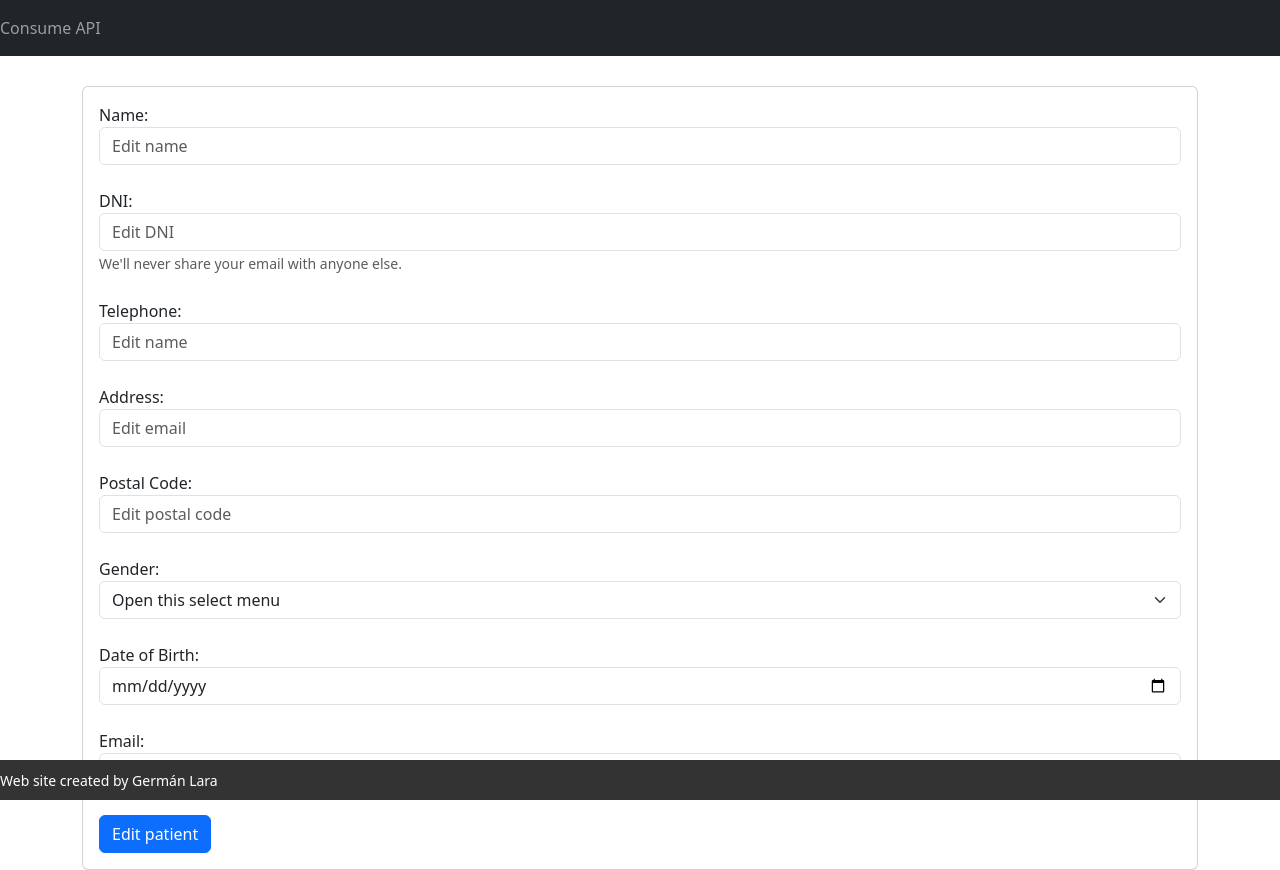
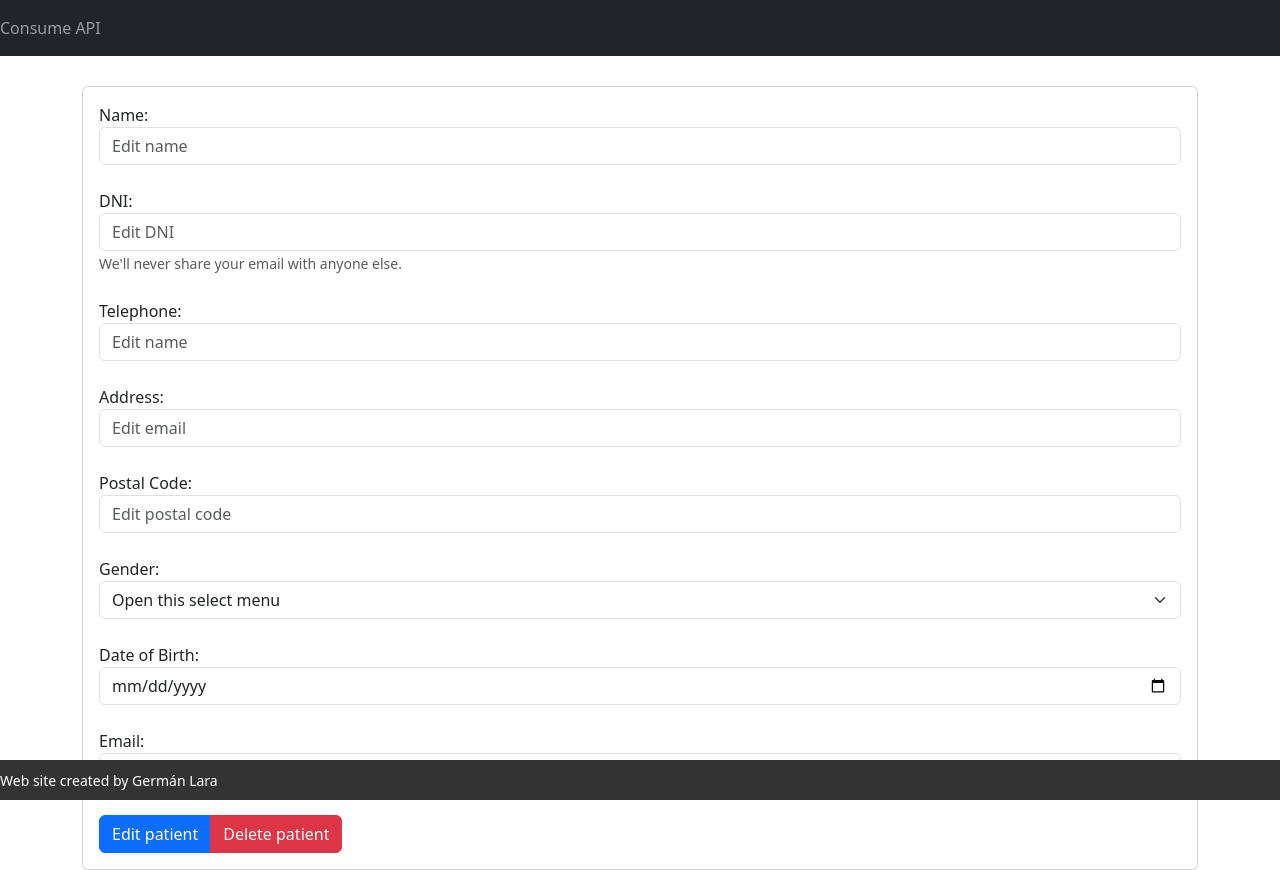
Before and after one commit to German24072000/App_patients, an Angular app: page /edit-patient/1 in a window 1280 px wide. Built offline with nearby package versions, Linux system fonts and the light colour scheme; no server answers.

Commit message:
feat add functionality to delete patient and change method to update

```diff
--- a/src/app/services/api/api.service.ts
+++ b/src/app/services/api/api.service.ts
@@ -40,6 +40,18 @@ export class ApiService {
 
    updatePatient(patient:PatientI) {
     let direction = this.url + "update-patient";
-    return this.http.post<PatientI>(direction, patient);
+    return this.http.put<PatientI>(direction, patient);
+   }
+
+   deletePatient(patient:PatientI) {
+    let direction = this.url + "delete-patient/" + patient.idPatient;
+    // let Options = {
+    //   headers: new HttpHeaders({
+    //     'content-type': 'application/json'
+    //   }),
+    //   body: patient
+    // }
+    return this.http.delete<ResponseI>(direction)
+
    }
 }
--- a/src/app/views/dashboard/dashboard.component.html
+++ b/src/app/views/dashboard/dashboard.component.html
@@ -5,6 +5,14 @@
 
     <div class="alert alert-primary alert-dismissible fade show" role="alert">
       patient correctly updated
+      <button type="button" class="btn-close" data-bs-dismiss="alert" aria-label="Close"></button>
+    </div>
+  }
+
+  @if(showAlertDeletedPatient()) {
+
+    <div class="alert alert-primary alert-dismissible fade show" role="alert">
+      patient correctly deleted
       <button type="button" class="btn-close" data-bs-dismiss="alert" aria-label="Close"></button>
     </div>
   }
--- a/src/app/views/dashboard/dashboard.component.ts
+++ b/src/app/views/dashboard/dashboard.component.ts
@@ -19,6 +19,7 @@ export class DashboardComponent implements OnInit {
   patients = signal<ListPatientsI[]>([]);
 
   showAlertUpdatedPatient = signal(false);
+  showAlertDeletedPatient = signal(false);
 
   constructor(
     private apiService: ApiService,
@@ -39,6 +40,21 @@ export class DashboardComponent implements OnInit {
         }, 3000);
 
         //remove the param from page edit-patient of url
+        setTimeout(() => {
+          this.router.navigate([], {
+            relativeTo: this.activatedRoute,
+            queryParams: {},
+            replaceUrl: true
+          })
+        }, 500);
+
+      } else if(params['param'] =='delete-patient') {
+        this.showAlertDeletedPatient.set(true)
+
+        setTimeout(() => {
+          this.showAlertDeletedPatient.set(false)
+        }, 3000);
+
         setTimeout(() => {
           this.router.navigate([], {
             relativeTo: this.activatedRoute,
--- a/src/app/views/edit-patient/edit-patient.component.html
+++ b/src/app/views/edit-patient/edit-patient.component.html
@@ -62,7 +62,12 @@
                     <input type="email" class="form-control" id="txtEmail" aria-describedby="edit your email"
                         placeholder="Edit email" formControlName="email">
                 </div>
-                <button type="submit" class="btn btn-primary">Edit patient</button>
+
+                <div class="input-group">
+                    <button type="submit" class="btn btn-primary">Edit patient</button>
+                <button type="button" class="btn btn-danger" (click)="deletePatient()">Delete patient</button>
+                </div>
+
             </form>
         </div>
     </div>
--- a/src/app/views/edit-patient/edit-patient.component.ts
+++ b/src/app/views/edit-patient/edit-patient.component.ts
@@ -99,4 +99,33 @@ export class EditPatientComponent implements OnInit {
       }
     })
   }
+
+  deletePatient() {
+    const patientToDelete: PatientI = {
+      idPatient: this.editPatientForm.value.idPatient!,
+      dni: this.editPatientForm.value.dni!,
+      name: this.editPatientForm.value.name!,
+      address: this.editPatientForm.value.address!,
+      postalCode: this.editPatientForm.value.postalCode!,
+      telephone: this.editPatientForm.value.telephone!,
+      gender: this.editPatientForm.value.gender!,
+      dateOfBirth: this.editPatientForm.value.dateOfBirth!,
+      email: this.editPatientForm.value.email!,
+    };
+
+    console.log(this.editPatientForm.value.idPatient);
+
+
+    this.apiService.deletePatient(patientToDelete).subscribe({
+      next: (data) => {
+        console.log(data);
+        this.router.navigate(['/dashboard'], { queryParams: { param: 'delete-patient' } });
+
+      },
+      error: (err) => {
+        console.log(err);
+
+      }
+    })
+  }
 }
```
